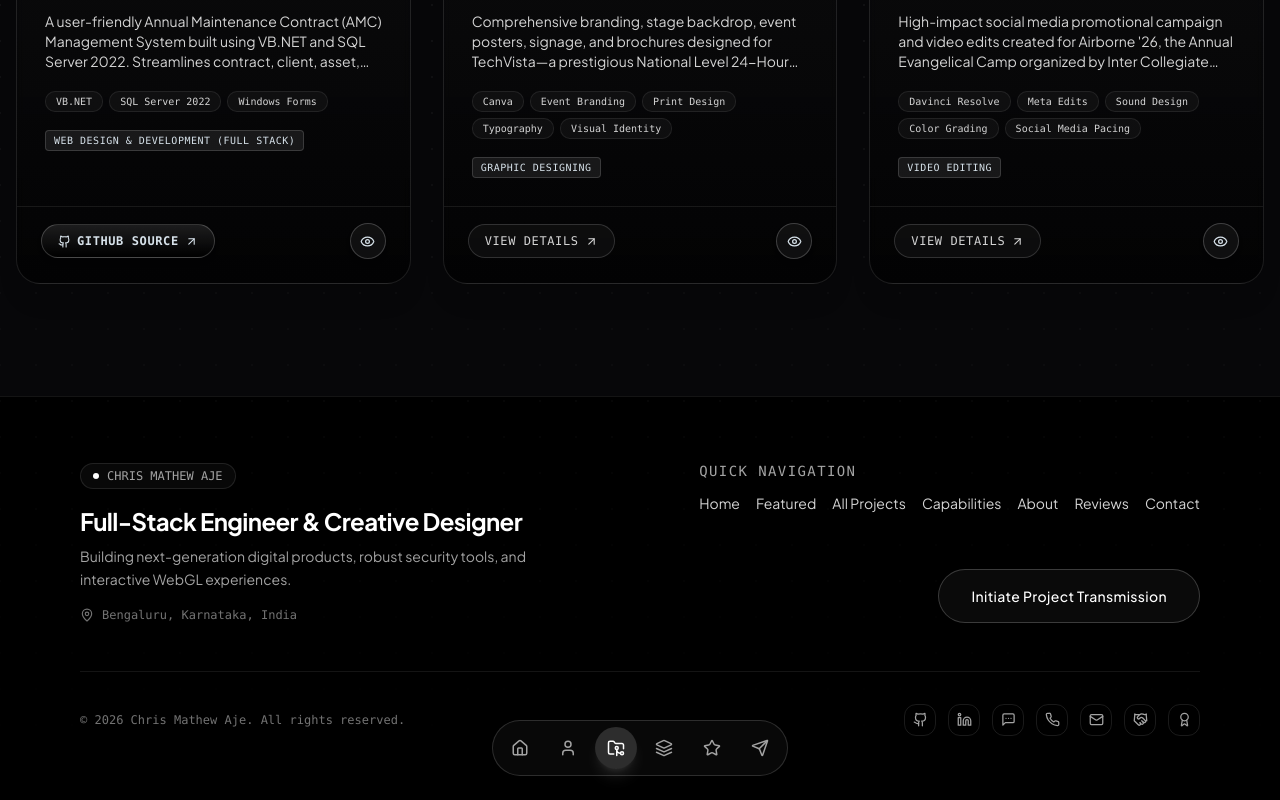
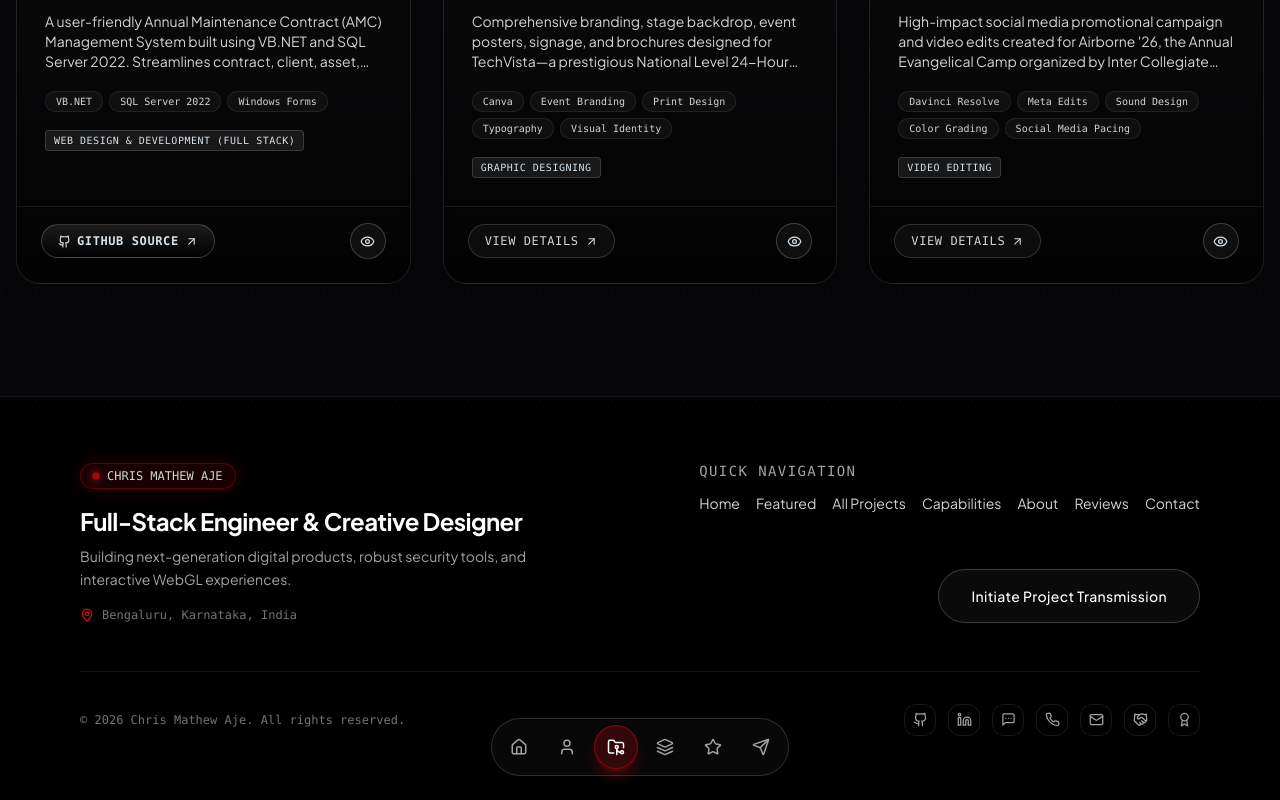
Before and after one commit to chrismat-05/thecma.xyz, a React (Vite) app: page /projects in a window 1280 px wide. Shown: the part 4603-5403 px from the top of the page. Built offline with nearby package versions, Linux system fonts and the light colour scheme; a web font is replaced by a local one.

Commit message:
feat(navigation): integrate brand-red active dock indicator and footer accent glow

```diff
--- a/src/components/Footer.tsx
+++ b/src/components/Footer.tsx
@@ -20,8 +20,8 @@ export const Footer: React.FC = () => {
       <div className="container mx-auto px-4 max-w-6xl">
         <div className="grid md:grid-cols-2 gap-12 mb-12">
           <div>
-            <div className="inline-flex items-center gap-2 px-3 py-1 rounded-full border border-white/10 bg-white/[0.03] text-xs font-mono text-neutral-400 mb-4">
-              <span className="w-1.5 h-1.5 rounded-full bg-white" />
+            <div className="inline-flex items-center gap-2 px-3 py-1 rounded-full border border-brand-red/30 bg-brand-red/10 text-xs font-mono text-neutral-300 mb-4 shadow-[0_0_15px_rgba(229,9,20,0.2)]">
+              <span className="w-1.5 h-1.5 rounded-full bg-brand-red animate-beacon-pulse shadow-[0_0_8px_#ef4444]" />
               CHRIS MATHEW AJE
             </div>
             <h3 className="text-2xl font-bold tracking-tight text-white mb-2">
@@ -31,7 +31,7 @@ export const Footer: React.FC = () => {
               Building next-generation digital products, robust security tools, and interactive WebGL experiences.
             </p>
             <div className="flex items-center gap-2 text-neutral-500 text-xs font-mono">
-              <MapPin size={14} /> Bengaluru, Karnataka, India
+              <MapPin size={14} className="text-brand-red" /> Bengaluru, Karnataka, India
             </div>
           </div>
 
@@ -41,25 +41,25 @@ export const Footer: React.FC = () => {
                 Quick Navigation
               </h4>
               <div className="flex flex-wrap gap-4 text-sm text-neutral-300">
-                <ScrollLink to="hero" smooth={true} duration={500} className="hover:text-white cursor-pointer transition-colors">
+                <ScrollLink to="hero" smooth={true} duration={500} className="hover:text-brand-red cursor-pointer transition-colors">
                   Home
                 </ScrollLink>
-                <ScrollLink to="projects" smooth={true} offset={-70} duration={500} className="hover:text-white cursor-pointer transition-colors">
+                <ScrollLink to="projects" smooth={true} offset={-70} duration={500} className="hover:text-brand-red cursor-pointer transition-colors">
                   Featured
                 </ScrollLink>
-                <Link to="/projects" className="hover:text-white cursor-pointer transition-colors">
+                <Link to="/projects" className="hover:text-brand-red cursor-pointer transition-colors">
                   All Projects
                 </Link>
-                <ScrollLink to="services" smooth={true} offset={-70} duration={500} className="hover:text-white cursor-pointer transition-colors">
+                <ScrollLink to="services" smooth={true} offset={-70} duration={500} className="hover:text-brand-red cursor-pointer transition-colors">
                   Capabilities
                 </ScrollLink>
-                <ScrollLink to="about" smooth={true} offset={-70} duration={500} className="hover:text-white cursor-pointer transition-colors">
+                <ScrollLink to="about" smooth={true} offset={-70} duration={500} className="hover:text-brand-red cursor-pointer transition-colors">
                   About
                 </ScrollLink>
-                <ScrollLink to="testimonials" smooth={true} offset={-70} duration={500} className="hover:text-white cursor-pointer transition-colors">
+                <ScrollLink to="testimonials" smooth={true} offset={-70} duration={500} className="hover:text-brand-red cursor-pointer transition-colors">
                   Reviews
                 </ScrollLink>
-                <ScrollLink to="contact" smooth={true} offset={-70} duration={500} className="hover:text-white cursor-pointer transition-colors">
+                <ScrollLink to="contact" smooth={true} offset={-70} duration={500} className="hover:text-brand-red cursor-pointer transition-colors">
                   Contact
                 </ScrollLink>
               </div>
@@ -68,7 +68,7 @@ export const Footer: React.FC = () => {
             <div className="pt-6">
               <a
                 href="mailto:chrismaje05@gmail.com"
-                className="btn-hero-outline"
+                className="btn-hero-outline hover:border-brand-red/60 hover:text-white hover:shadow-[0_0_25px_rgba(229,9,20,0.35)]"
                 data-cursor="button"
               >
                 Initiate Project Transmission
@@ -91,7 +91,7 @@ export const Footer: React.FC = () => {
                   href={social.href}
                   target="_blank"
                   rel="noopener noreferrer"
-                  className="w-8 h-8 rounded-lg border border-white/10 flex items-center justify-center text-neutral-400 hover:text-white hover:border-white/30 transition-colors"
+                  className="w-8 h-8 rounded-lg border border-white/10 flex items-center justify-center text-neutral-400 hover:text-white hover:border-brand-red/60 hover:shadow-[0_0_15px_rgba(229,9,20,0.35)] transition-all"
                   title={social.label}
                   data-cursor="button"
                   data-cursor-color={social.brandColor}
--- a/src/components/Navigation.tsx
+++ b/src/components/Navigation.tsx
@@ -53,7 +53,7 @@ export const Navigation: React.FC = () => {
           animate={{ opacity: 1, y: 0, x: "-50%" }}
           exit={{ opacity: 0, y: 40, x: "-50%" }}
           transition={{ duration: 0.4, ease: [0.16, 1, 0.3, 1] }}
-          className="fixed bottom-6 left-1/2 z-50 flex items-center gap-1.5 p-1.5 rounded-full border border-white/15 bg-neutral-950/80 backdrop-blur-2xl shadow-2xl shadow-black/90"
+          className="fixed bottom-6 left-1/2 z-50 flex items-center gap-1.5 p-1.5 rounded-full border border-white/15 bg-neutral-950/85 backdrop-blur-2xl shadow-2xl shadow-black/90 hover:border-brand-red/40 transition-colors duration-300"
           aria-label="Bottom Navigation Dock"
         >
           {navItems.map((item) => {
@@ -68,8 +68,8 @@ export const Navigation: React.FC = () => {
                   to={item.route}
                   className={`relative p-3 rounded-full transition-all duration-200 group flex items-center justify-center ${
                     isActivePage
-                      ? "text-white bg-white/15 shadow-lg shadow-white/10"
-                      : "text-neutral-400 hover:text-white hover:bg-white/[0.08] active:scale-95"
+                      ? "text-white bg-brand-red/20 border border-brand-red/50 shadow-lg shadow-brand-red/30"
+                      : "text-neutral-400 hover:text-white hover:bg-brand-red/10 active:scale-95"
                   }`}
                   title={item.name}
                   data-cursor="button"
@@ -124,8 +124,8 @@ export const Navigation: React.FC = () => {
                   smooth={true}
                   offset={-70}
                   duration={500}
-                  className="relative p-3 rounded-full text-neutral-400 hover:text-white hover:bg-white/[0.08] active:scale-95 transition-all duration-200 cursor-pointer group flex items-center justify-center"
-                  activeClass="!text-white !bg-white/15 shadow-lg shadow-white/10"
+                  className="relative p-3 rounded-full text-neutral-400 hover:text-white hover:bg-brand-red/10 active:scale-95 transition-all duration-200 cursor-pointer group flex items-center justify-center"
+                  activeClass="!text-white !bg-brand-red/20 !border !border-brand-red/50 shadow-lg shadow-brand-red/30"
                   title={item.name}
                   data-cursor="button"
                   data-cursor-text={item.name}
```
